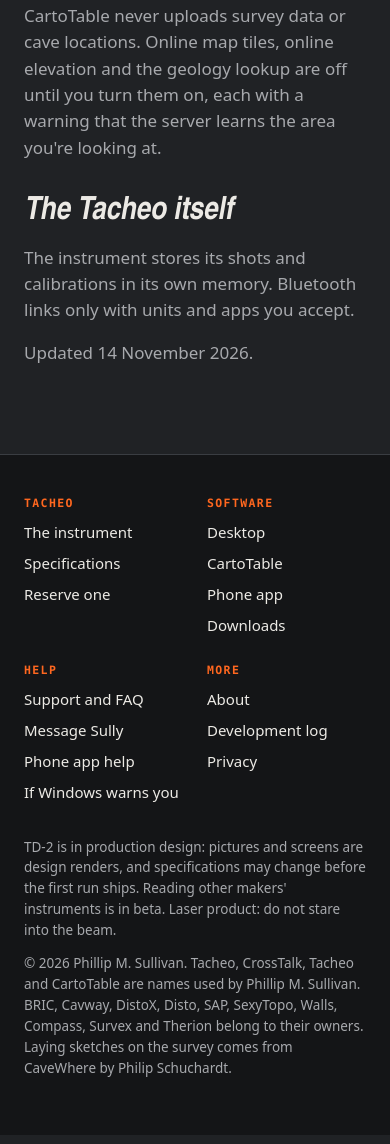
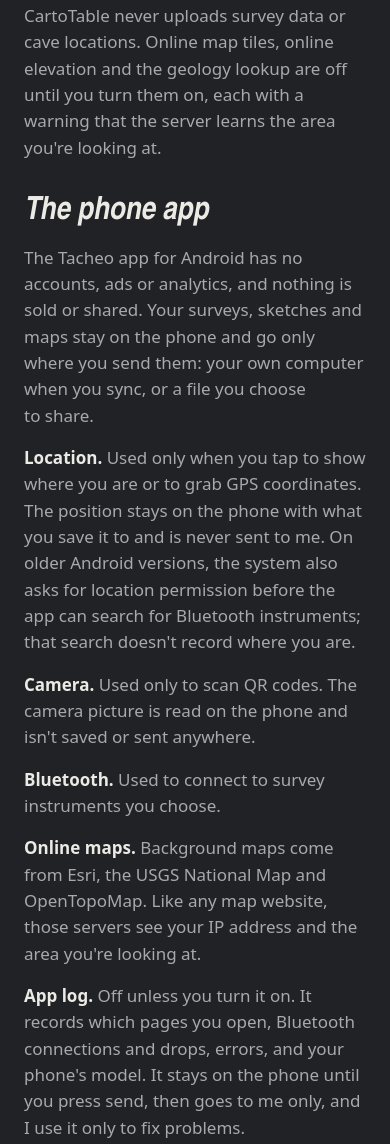
Before and after one commit to p0sull02/tacheo-site, a plain HTML site: page privacy.html in a window 390 px wide. Shown: the part 1748-2892 px from the top of the page. Drawn offline with Linux system fonts and the light colour scheme.

Commit message:
Privacy: add phone app section (location, camera, Bluetooth, online maps, app log) for Google Play
Co-Authored-By: Claude Opus 5.5 <noreply@anthropic.com>
Claude-Session: https://claude.ai/code/session_0139rTr8Z1LA6irqtCL6gNry

```diff
--- a/privacy.html
+++ b/privacy.html
@@ -77,10 +77,19 @@
     <h2>CartoTable</h2>
     <p>CartoTable never uploads survey data or cave locations. Online map tiles, online elevation and the geology lookup are off until you turn them on, each with a warning that the server learns the area you're looking at.</p>
 
+    <h2>The phone app</h2>
+    <p>The Tacheo app for Android has no accounts, ads or analytics, and nothing is sold or shared. Your surveys, sketches and maps stay on the phone and go only where you send them: your own computer when you sync, or a file you choose to share.</p>
+    <p><b>Location.</b> Used only when you tap to show where you are or to grab GPS coordinates. The position stays on the phone with what you save it to and is never sent to me. On older Android versions, the system also asks for location permission before the app can search for Bluetooth instruments; that search doesn't record where you are.</p>
+    <p><b>Camera.</b> Used only to scan QR codes. The camera picture is read on the phone and isn't saved or sent anywhere.</p>
+    <p><b>Bluetooth.</b> Used to connect to survey instruments you choose.</p>
+    <p><b>Online maps.</b> Background maps come from Esri, the USGS National Map and OpenTopoMap. Like any map website, those servers see your IP address and the area you're looking at.</p>
+    <p><b>App log.</b> Off unless you turn it on. It records which pages you open, Bluetooth connections and drops, errors, and your phone's model. It stays on the phone until you press send, then goes to me only, and I use it only to fix problems.</p>
+    <p>Uninstalling the app removes everything it stored. To have a log you sent deleted, send a message from the <a href="support.html">Support page</a>. The app isn't directed at children.</p>
+
     <h2>The Tacheo itself</h2>
     <p>The instrument stores its shots and calibrations in its own memory. Bluetooth links only with units and apps you accept.</p>
 
-    <p class="muted">Updated 14 November 2026.</p>
+    <p class="muted">Updated 24 November 2026.</p>
   </div>
 </section>
 
```
